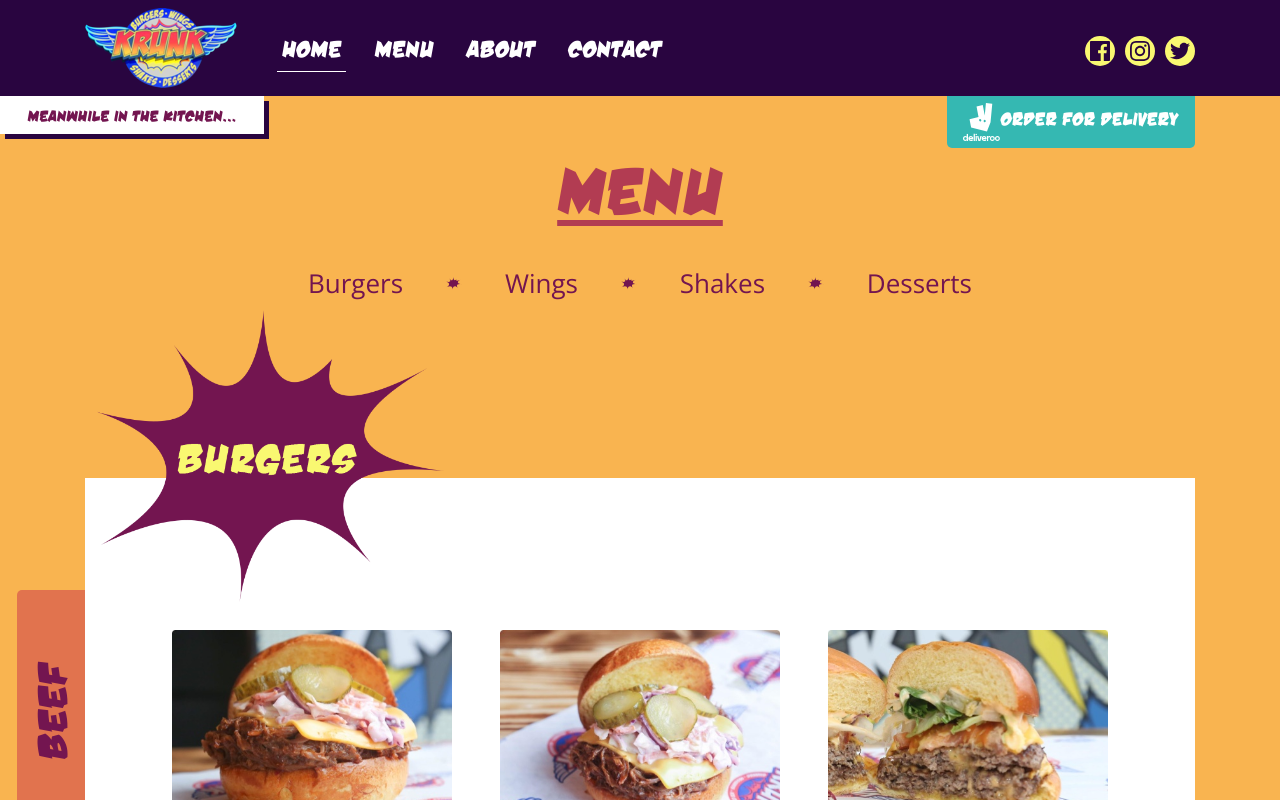
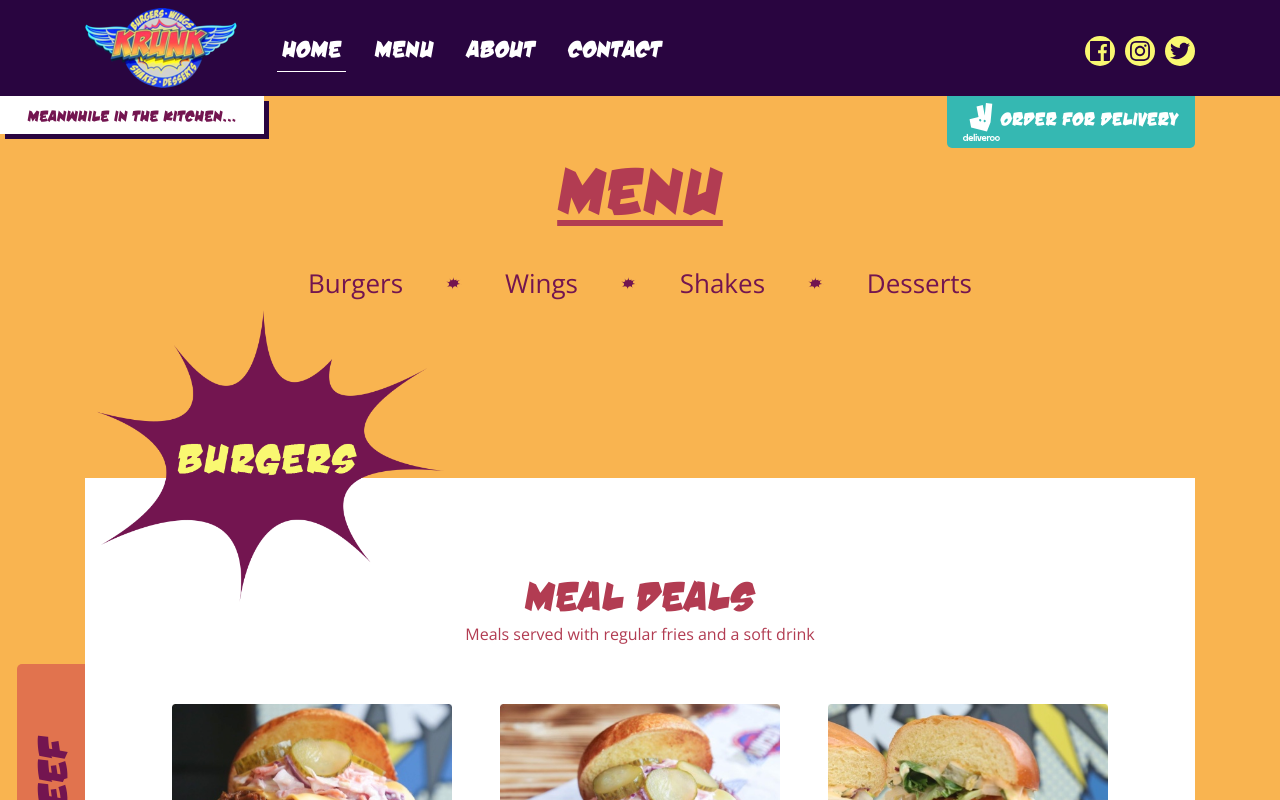
Before and after one commit to iamcstlouis/krunk-burgers-site, a Vue app: page /menu-burgers in a window 1280 px wide. Shown: the top 800 px of the page. Built offline with nearby package versions, Linux system fonts and the light colour scheme; what v-animate-css would draw is missing.

Commit message:
Adds MealDealsHdrExcerpt component to all relevant menu components

```diff
--- a/src/components/BurgerMealDeals.vue
+++ b/src/components/BurgerMealDeals.vue
@@ -1,6 +1,8 @@
 <template>
   <section class="burger-meal-deals">
     <b-container>
+      <MealDealsHdrExcerpt />
+
       <!-- Beef Burger Cards  -->
       <div class="cards cards__beef">
         <!-- Menu Tab -->
@@ -74,6 +76,7 @@
 </template>
 
 <script>
+import MealDealsHdrExcerpt from "@/components/MealDealsHdrExcerpt.vue";
 import BurgerCard from "@/components/BurgerCard.vue";
 import MenuTab from "@/components/MenuTab.vue";
 import MealsSeparator from "@/components/MealsSeparator.vue";
@@ -81,6 +84,7 @@ import MealsSeparator from "@/components/MealsSeparator.vue";
 export default {
   name: "BurgerMealDeals",
   components: {
+    MealDealsHdrExcerpt,
     BurgerCard,
     MenuTab,
     MealsSeparator
--- a/src/components/MealDealsHdrExcerpt.vue
+++ b/src/components/MealDealsHdrExcerpt.vue
@@ -1,13 +1,17 @@
 <template>
   <div class="hdr-section">
-    <h1>Meal Deals</h1>
-    <h3>Meals served with regular fries and a soft drink</h3>
+    <h1>{{ MealDealstitle }}</h1>
+    <h3>{{ MealDealsExcerpt }}</h3>
   </div>
 </template>
 
 <script>
 export default {
-  name: "MealDealsHdrExcerpt"
+  name: "MealDealsHdrExcerpt",
+  data: () => ({
+    MealDealstitle: "Meal Deals",
+    MealDealsExcerpt: "Meals served with regular fries and a soft drink"
+  })
 };
 </script>
 
--- a/src/components/ShakesMealDeals.vue
+++ b/src/components/ShakesMealDeals.vue
@@ -1,6 +1,7 @@
 <template>
   <div class="shakes-meal-deals">
     <b-container>
+      <MealDealsHdrExcerpt />
 
       <div class="main-content">
         <div class="img-hdr-wrapper">
@@ -37,8 +38,13 @@
 </template>
 
 <script>
+import MealDealsHdrExcerpt from "@/components/MealDealsHdrExcerpt.vue";
+
 export default {
   name: "WingMealDeals",
+  components: {
+    MealDealsHdrExcerpt
+  },
   data: () => ({
     flavours: [
       {
@@ -87,7 +93,6 @@ export default {
   }
 
   .container {
-
     .main-content {
       .img-hdr-wrapper {
         position: relative;
--- a/src/components/WingMealDeals.vue
+++ b/src/components/WingMealDeals.vue
@@ -1,6 +1,7 @@
 <template>
   <div class="wing-meal-deals">
     <b-container>
+      <MealDealsHdrExcerpt />
 
       <div class="main-content">
         <div class="img-hdr-wrapper">
@@ -33,8 +34,11 @@
 </template>
 
 <script>
+import MealDealsHdrExcerpt from "@/components/MealDealsHdrExcerpt.vue";
+
 export default {
   name: "WingMealDeals",
+  components: { MealDealsHdrExcerpt },
   data: () => ({
     flavours: [
       {
@@ -83,7 +87,6 @@ export default {
   }
 
   .container {
-
     .main-content {
       .img-hdr-wrapper {
         position: relative;
```
